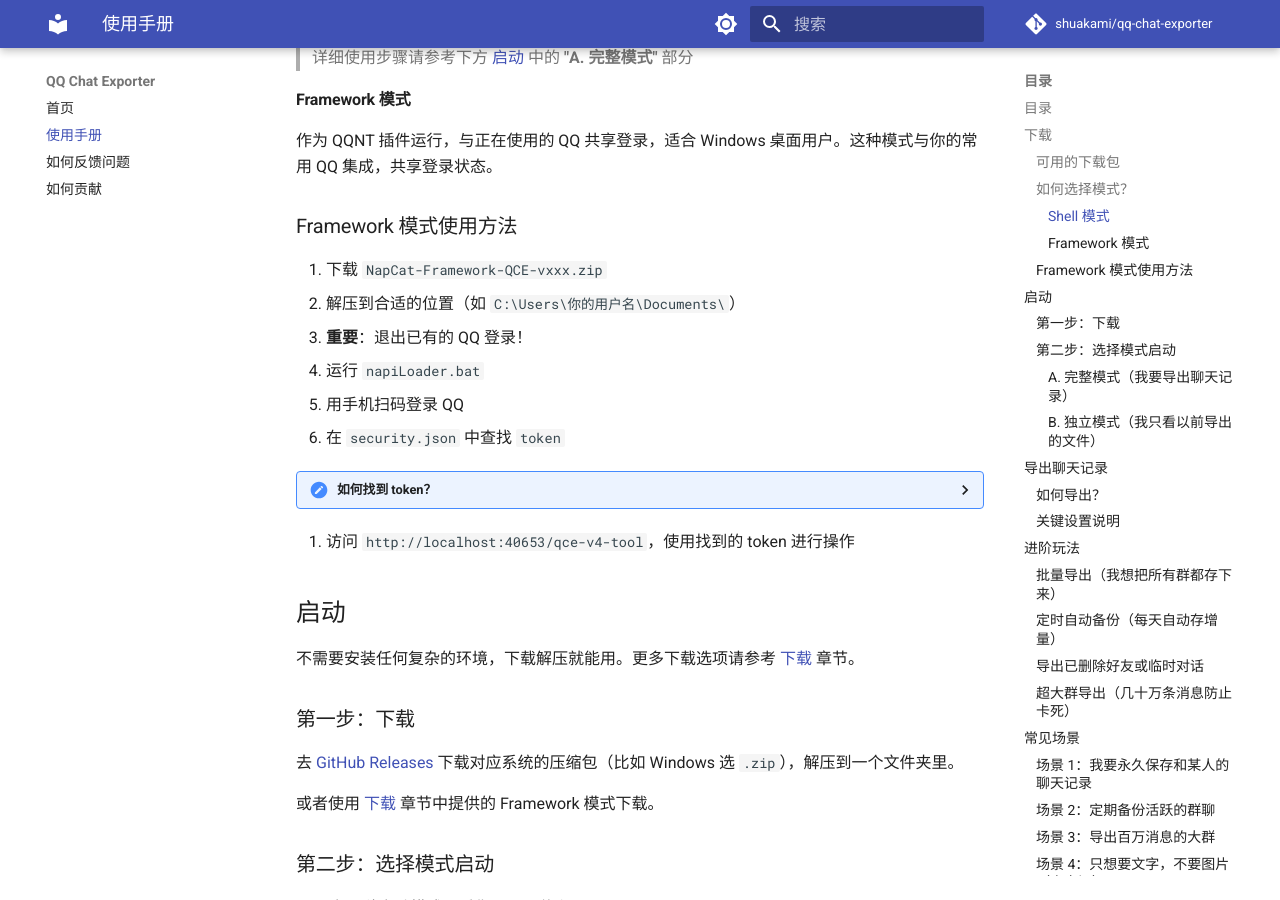
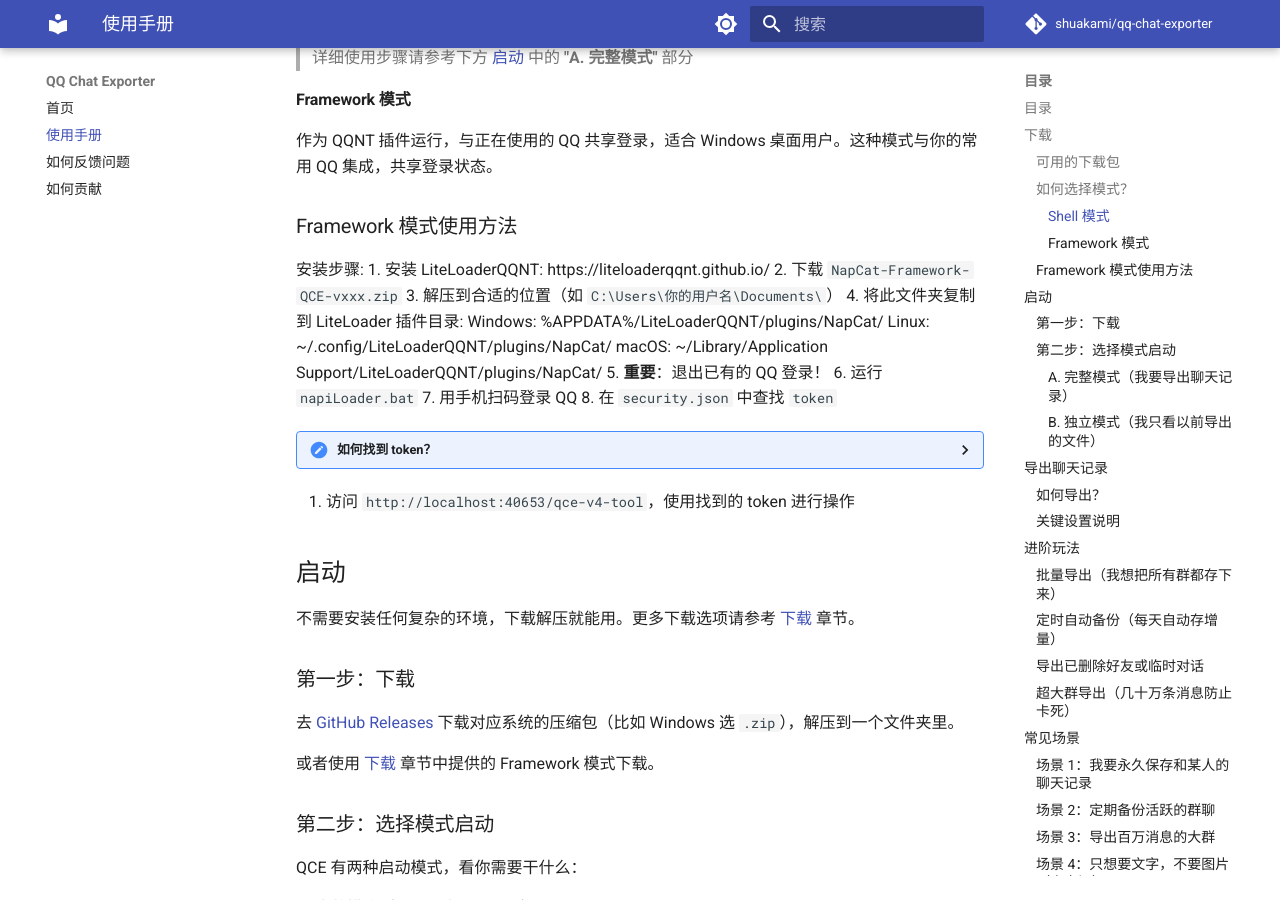
Before and after one commit to shuakami/qq-chat-exporter, an MkDocs documentation site: the page built from docs/guide.md, in a window 1280 px wide and 900 px high, scrolled down 1062 px. Built offline with MkDocs 1.6.1 and Material for MkDocs 9.7.7, drawn with Linux system fonts in a browser that asks for light colours; comment, search, counter and statistics services are not loaded.

Commit message:
docs
guide.md Framework 模式前置

```diff
--- a/docs/guide.md
+++ b/docs/guide.md
@@ -33,13 +33,18 @@ QCE 能把 QQ 聊天记录（好友/群聊）保存到电脑上。支持导出
 作为 QQNT 插件运行，与正在使用的 QQ 共享登录，适合 Windows 桌面用户。这种模式与你的常用 QQ 集成，共享登录状态。
 
 ### Framework 模式使用方法
-
-1. 下载 `NapCat-Framework-QCE-vxxx.zip`
-2. 解压到合适的位置（如 `C:\Users\你的用户名\Documents\`）
-3. **重要**：退出已有的 QQ 登录！
-4. 运行 `napiLoader.bat`
-5. 用手机扫码登录 QQ
-6. 在 `security.json` 中查找 `token`
+安装步骤:
+1. 安装 LiteLoaderQQNT: https://liteloaderqqnt.github.io/
+2. 下载 `NapCat-Framework-QCE-vxxx.zip`
+3. 解压到合适的位置（如 `C:\Users\你的用户名\Documents\`）
+4. 将此文件夹复制到 LiteLoader 插件目录:
+   Windows: %APPDATA%/LiteLoaderQQNT/plugins/NapCat/
+   Linux: ~/.config/LiteLoaderQQNT/plugins/NapCat/
+   macOS: ~/Library/Application Support/LiteLoaderQQNT/plugins/NapCat/
+5. **重要**：退出已有的 QQ 登录！
+6. 运行 `napiLoader.bat`
+7. 用手机扫码登录 QQ
+8. 在 `security.json` 中查找 `token`
 
 <details>
 <summary><strong>如何找到 token？</strong></summary>
```
Also changed, not shown: other parts of docs/guide.md (+1 -1 lines).
